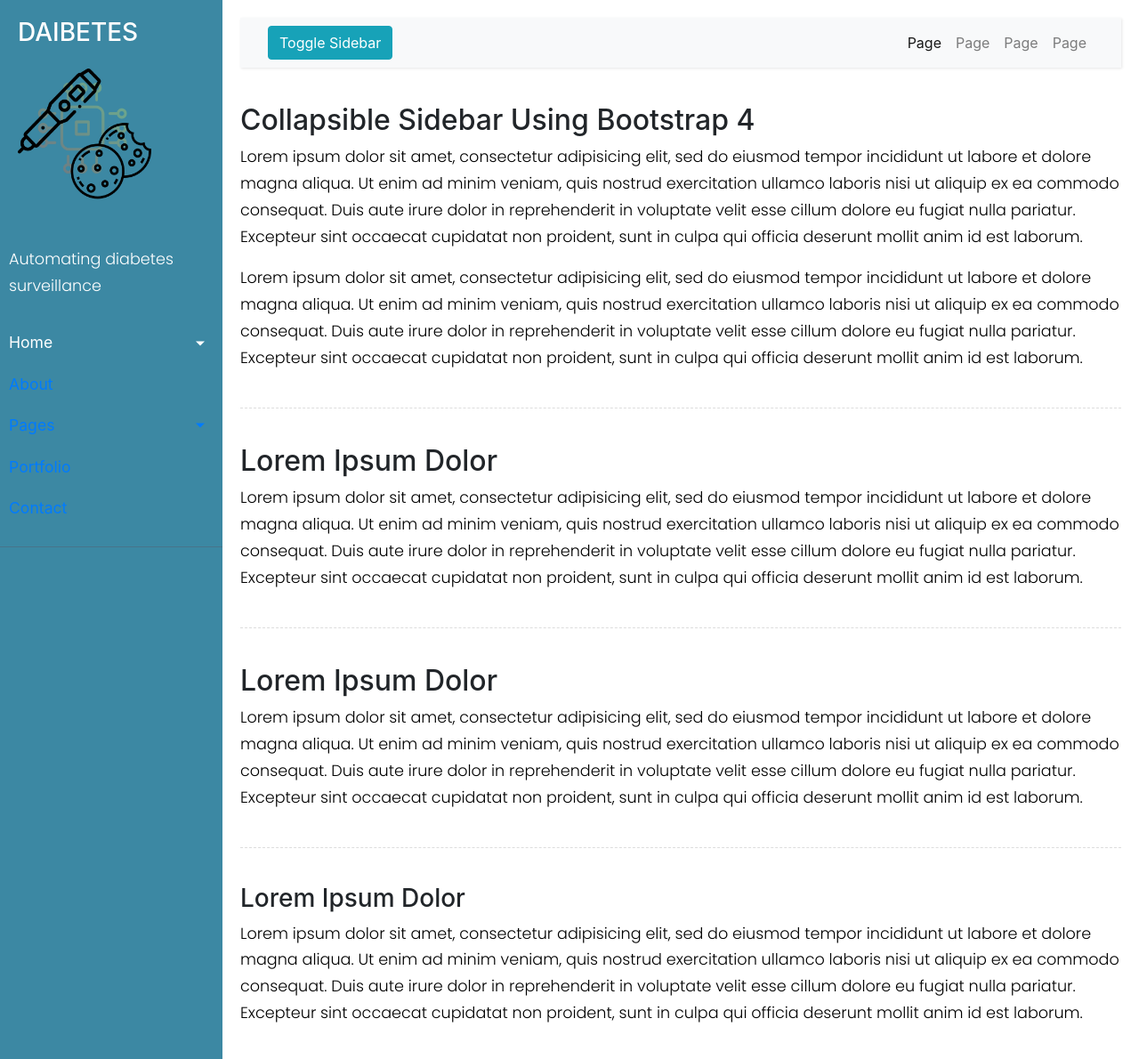
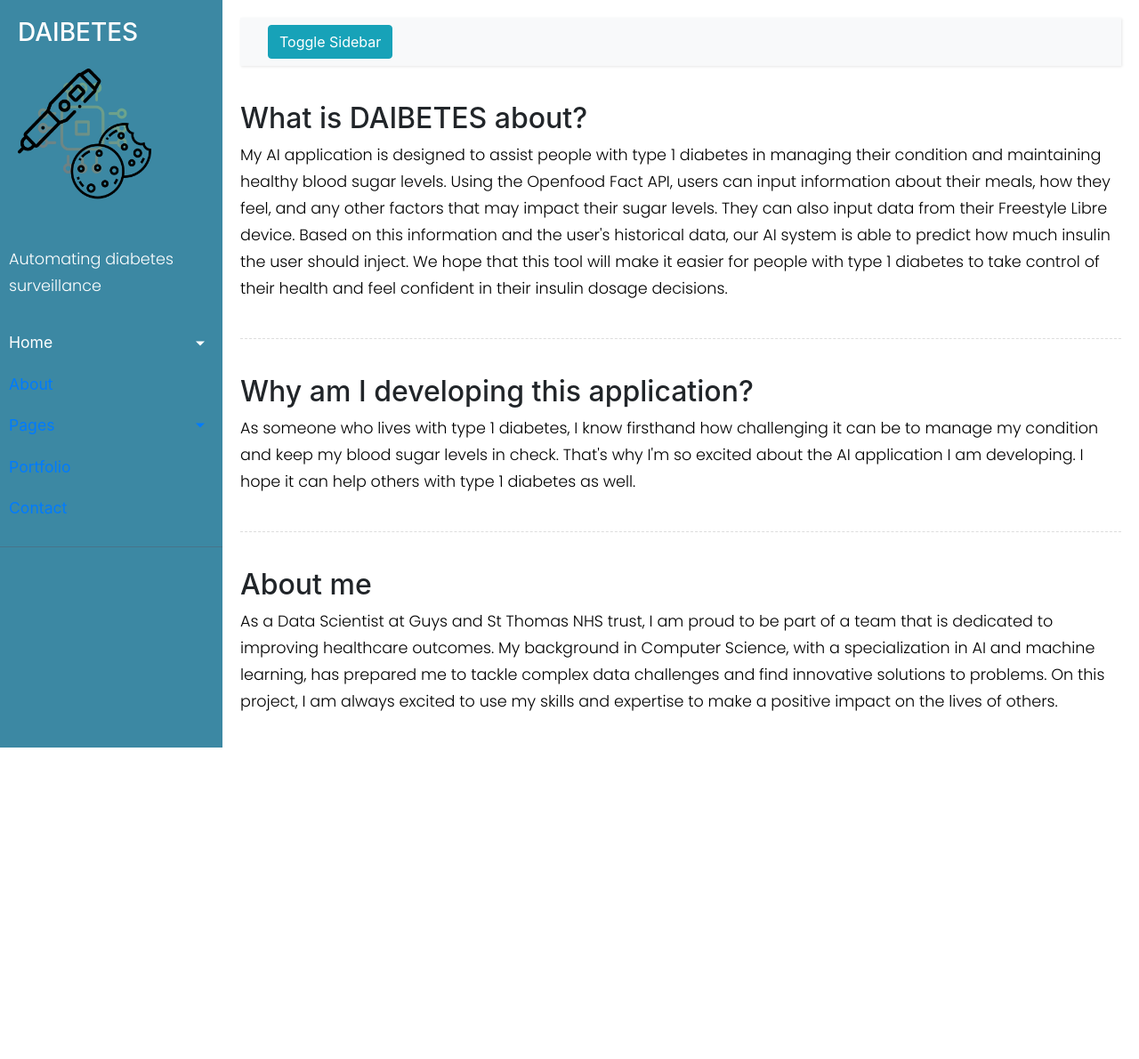
Before and after one commit to AgatheZ/DAIBETES, a Python web app: template templates/index.html in a window 1280 px wide. Shown: the whole page at 89% size. After the commit the page ends 840 px from the top, so only its background shows below. Run offline with Jinja, Linux system fonts and the light colour scheme; the template is opened without the code that fills it, so the values that code supplies are empty; some libraries are stand-ins or nearby versions.

Commit message:
update the presentation of the project

```diff
--- a/templates/nav.html
+++ b/templates/nav.html
@@ -69,40 +69,24 @@
 
 				<div class="collapse navbar-collapse" id="navbarSupportedContent">
 					<ul class="nav navbar-nav ml-auto">
-						<li class="nav-item active">
-							<a class="nav-link" href="#">Page</a>
-						</li>
-						<li class="nav-item">
-							<a class="nav-link" href="#">Page</a>
-						</li>
-						<li class="nav-item">
-							<a class="nav-link" href="#">Page</a>
-						</li>
-						<li class="nav-item">
-							<a class="nav-link" href="#">Page</a>
-						</li>
 					</ul>
 				</div>
 			</div>
 		</nav>
 
-		<h2>Collapsible Sidebar Using Bootstrap 4</h2>
-		<p>Lorem ipsum dolor sit amet, consectetur adipisicing elit, sed do eiusmod tempor incididunt ut labore et dolore magna aliqua. Ut enim ad minim veniam, quis nostrud exercitation ullamco laboris nisi ut aliquip ex ea commodo consequat. Duis aute irure dolor in reprehenderit in voluptate velit esse cillum dolore eu fugiat nulla pariatur. Excepteur sint occaecat cupidatat non proident, sunt in culpa qui officia deserunt mollit anim id est laborum.</p>
-		<p>Lorem ipsum dolor sit amet, consectetur adipisicing elit, sed do eiusmod tempor incididunt ut labore et dolore magna aliqua. Ut enim ad minim veniam, quis nostrud exercitation ullamco laboris nisi ut aliquip ex ea commodo consequat. Duis aute irure dolor in reprehenderit in voluptate velit esse cillum dolore eu fugiat nulla pariatur. Excepteur sint occaecat cupidatat non proident, sunt in culpa qui officia deserunt mollit anim id est laborum.</p>
+		<h2>What is DAIBETES about?</h2>
+		<p>My AI application is designed to assist people with type 1 diabetes in managing their condition and maintaining healthy blood sugar levels. Using the Openfood Fact API, users can input information about their meals, how they feel, and any other factors that may impact their sugar levels. They can also input data from their Freestyle Libre device. Based on this information and the user's historical data, our AI system is able to predict how much insulin the user should inject. We hope that this tool will make it easier for people with type 1 diabetes to take control of their health and feel confident in their insulin dosage decisions.</p>
 
 		<div class="line"></div>
 
-		<h2>Lorem Ipsum Dolor</h2>
-		<p>Lorem ipsum dolor sit amet, consectetur adipisicing elit, sed do eiusmod tempor incididunt ut labore et dolore magna aliqua. Ut enim ad minim veniam, quis nostrud exercitation ullamco laboris nisi ut aliquip ex ea commodo consequat. Duis aute irure dolor in reprehenderit in voluptate velit esse cillum dolore eu fugiat nulla pariatur. Excepteur sint occaecat cupidatat non proident, sunt in culpa qui officia deserunt mollit anim id est laborum.</p>
+		<h2>Why am I developing this application?</h2>
+		<p>As someone who lives with type 1 diabetes, I know firsthand how challenging it can be to manage my condition and keep my blood sugar levels in check. That's why I'm so excited about the AI application I am developing. I hope it can help others with type 1 diabetes as well.</p>
+
 
 		<div class="line"></div>
 
-		<h2>Lorem Ipsum Dolor</h2>
-		<p>Lorem ipsum dolor sit amet, consectetur adipisicing elit, sed do eiusmod tempor incididunt ut labore et dolore magna aliqua. Ut enim ad minim veniam, quis nostrud exercitation ullamco laboris nisi ut aliquip ex ea commodo consequat. Duis aute irure dolor in reprehenderit in voluptate velit esse cillum dolore eu fugiat nulla pariatur. Excepteur sint occaecat cupidatat non proident, sunt in culpa qui officia deserunt mollit anim id est laborum.</p>
+		<h2>About me</h2>
+		<p>As a Data Scientist at Guys and St Thomas NHS trust, I am proud to be part of a team that is dedicated to improving healthcare outcomes. My background in Computer Science, with a specialization in AI and machine learning, has prepared me to tackle complex data challenges and find innovative solutions to problems. On this project, I am always excited to use my skills and expertise to make a positive impact on the lives of others. </p>
 
-		<div class="line"></div>
-
-		<h3>Lorem Ipsum Dolor</h3>
-		<p>Lorem ipsum dolor sit amet, consectetur adipisicing elit, sed do eiusmod tempor incididunt ut labore et dolore magna aliqua. Ut enim ad minim veniam, quis nostrud exercitation ullamco laboris nisi ut aliquip ex ea commodo consequat. Duis aute irure dolor in reprehenderit in voluptate velit esse cillum dolore eu fugiat nulla pariatur. Excepteur sint occaecat cupidatat non proident, sunt in culpa qui officia deserunt mollit anim id est laborum.</p>
 	</div>
 </div>
```
